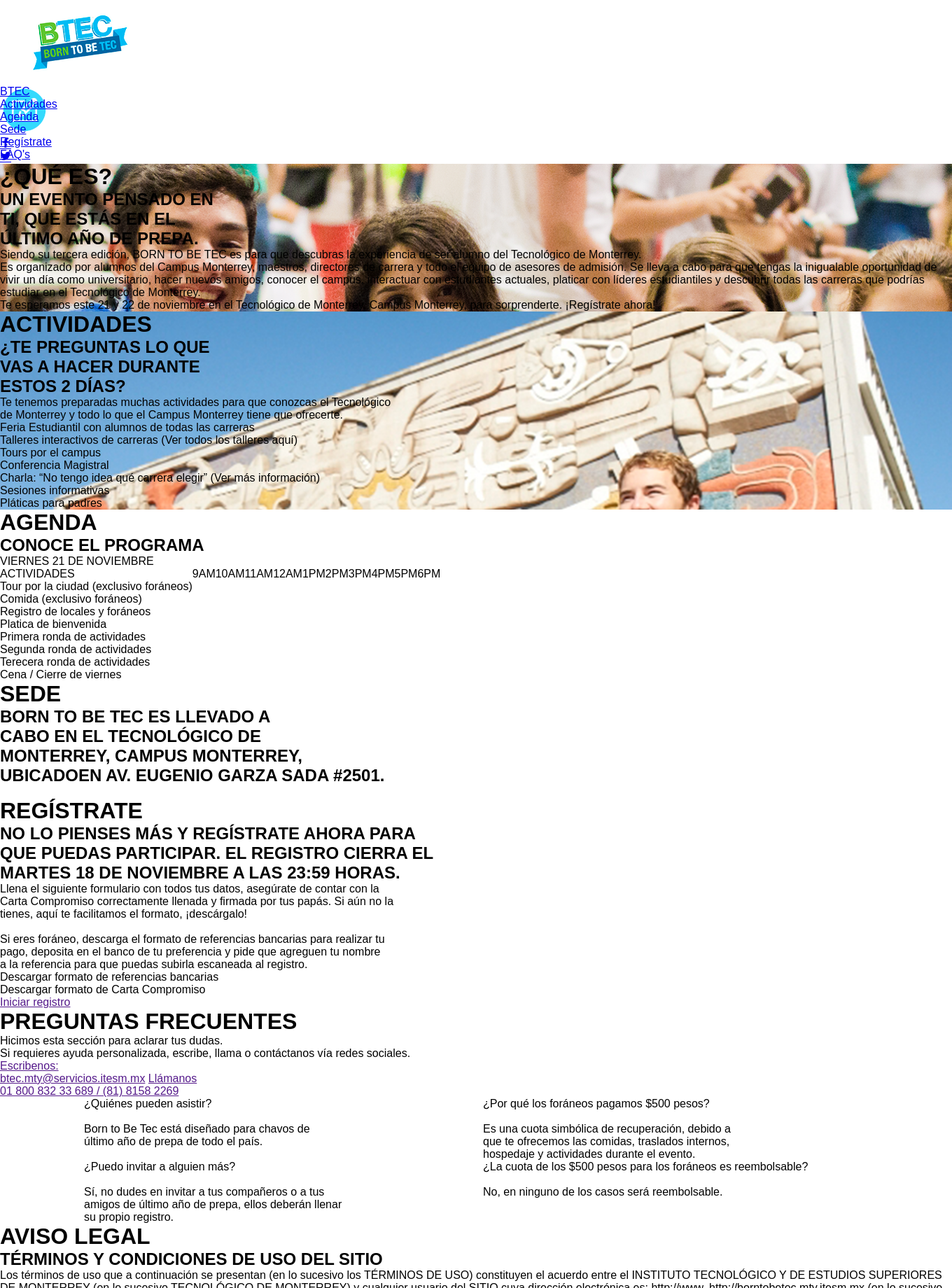
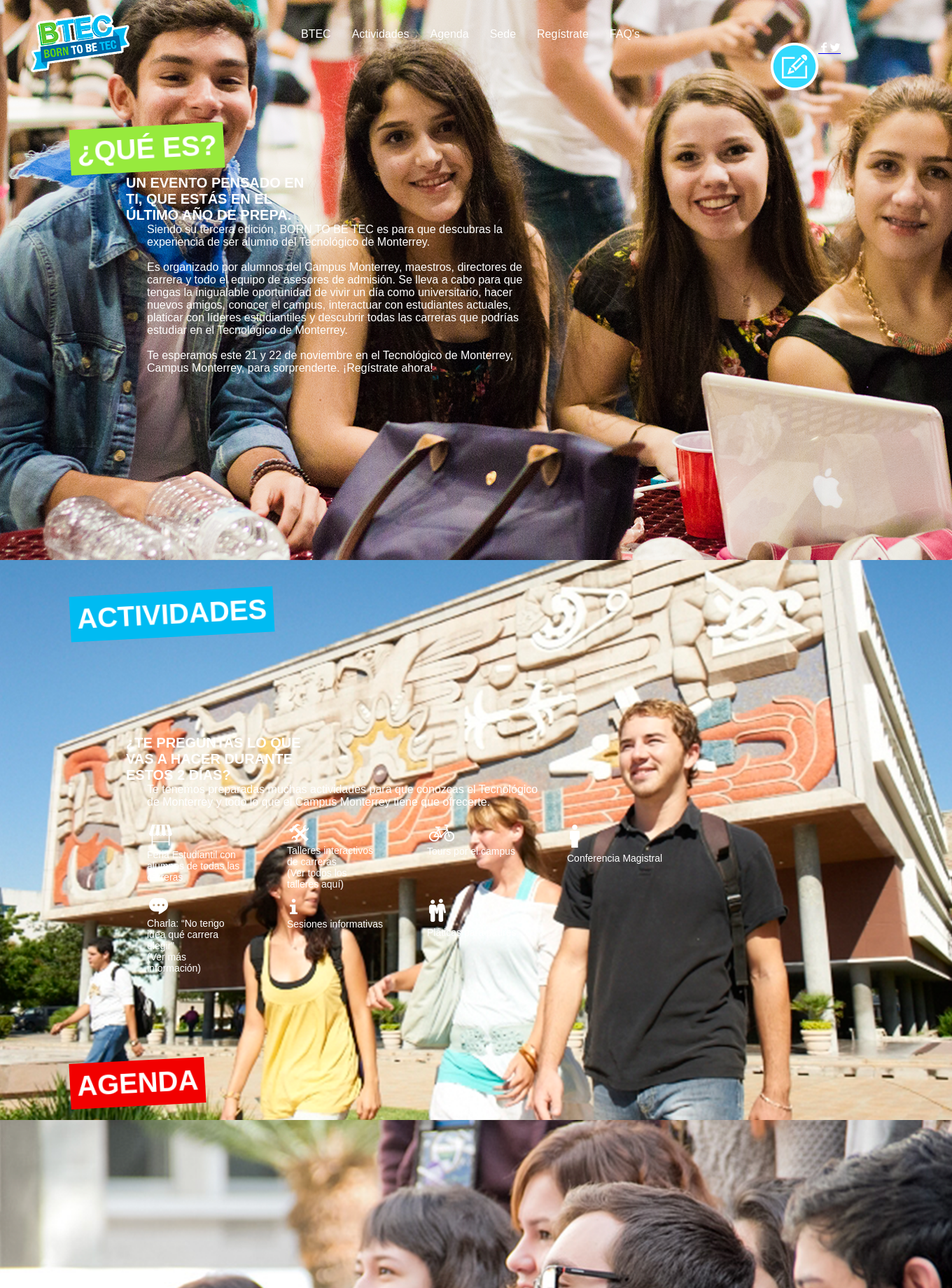
Before and after one commit to ddealers/BeTec, a PHP site: page / in a window 1360 px wide. Shown: the top 1840 px of the page at 70% size. Run offline with PHP 8.4, Linux system fonts and the light colour scheme.

Commit message:
avances pantallas

```diff
--- a/css/style.css
+++ b/css/style.css
@@ -1,21 +1,216 @@
-*{
-padding:0px;
-margin: 0px;
+* {
+  margin: 0;
+  padding: 0;
 }
-/* =========================== */
-nav{
-	position: fixed;
-
+body,
+html {
+  width: 100%;
+  height: 100%;
 }
-section#be_tec{
-	background: url(../img/back-be-tec.png)no-repeat;
-	width: 100%;
-	height: auto;
-	background-size: cover;
+nav {
+  position: fixed;
+  margin: auto;
+  width: 500px;
+  left: 0px;
+  right: 0px;
+  top: 40px;
 }
-section#actividades{
-	background: url(../img/back-actividades.png)no-repeat;
-	width: 100%;
-	height: auto;
-	background-size: cover;
+nav ul {
+  position: absolute;
+  display: inline-flex;
+  list-style: none;
 }
+nav ul li {
+  margin-right: 30px;
+  font-style: none;
+}
+nav ul li a {
+  color: #fff;
+  text-decoration: none;
+}
+header {
+  position: absolute;
+}
+div.social {
+  position: absolute;
+  left: 1100px;
+  top: 60px;
+}
+div.social ul {
+  display: inline-flex;
+  list-style: none;
+  width: 200px;
+}
+[class^="icon-"],
+[class*=" icon-"] {
+  color: #fff;
+}
+figure {
+  position: fixed !important;
+}
+/* =========================== ESTILO GENERAL */
+h1 {
+  position: absolute;
+  font-size: 40px !important;
+  color: #fff;
+  -webkit-transform: rotate(-3deg);
+  display: block;
+}
+h2 {
+  color: #fff;
+  margin-left: 180px !important;
+  padding-top: 250px !important;
+  font-size: 20px;
+}
+p {
+  color: #fff;
+  margin-left: 210px !important;
+  margin-bottom: 10px !important;
+}
+/* =========================== BE TEC */
+section#be_tec {
+  background: url("../img/back-be-tec.png") no-repeat;
+  width: 100%;
+  height: 100%;
+  background-size: cover;
+}
+section#be_tec h1 {
+  top: 180px;
+  background: #97ea3d;
+  padding: 10px;
+  left: 100px;
+}
+/* =========================== ACTIVIDADES */
+section#actividades {
+  background: url("../img/back-actividades.png") no-repeat;
+  width: 100%;
+  height: 100%;
+  background-size: cover;
+}
+section#actividades h1 {
+  top: 845px;
+  background: #00bbf2;
+  padding: 10px;
+  left: 100px;
+}
+section#actividades div.container12 {
+  margin-left: 200px;
+  font-size: 14px;
+}
+section#actividades div.container12 .column3 {
+  width: 180px;
+  padding-top: 10px;
+}
+section#actividades div.container12 .column3 p.col {
+  margin: 0px !important;
+}
+/* =========================== AGENDA */
+section#agenda {
+  background: url("../img/back-agenda.png") no-repeat;
+  width: 100%;
+  height: 100%;
+  background-size: cover;
+}
+section#agenda h1 {
+  top: 1515px;
+  background: #f20000;
+  padding: 10px;
+  left: 100px;
+}
+/* =========================== SEDE */
+section#sede {
+  background: url("../img/back-sede.png") no-repeat;
+  width: 100%;
+  height: 100%;
+  background-size: cover;
+}
+section#sede h1 {
+  top: 2184px;
+  background: #97ea3d;
+  padding: 10px;
+  left: 100px;
+}
+section#sede h2 {
+  color: #fff;
+  margin-left: 100px !important;
+  padding-top: 255px !important;
+}
+section#sede div.image {
+  position: relative;
+  margin-top: 262px;
+}
+section#sede img.uno {
+  position: absolute;
+  width: 20%;
+  right: 150px;
+  bottom: 20px;
+}
+section#sede img.dos {
+  width: 10%;
+  position: absolute;
+  bottom: 300px;
+  right: 494px;
+}
+section#sede img.tres {
+  position: absolute;
+  width: 15%;
+  bottom: 117px;
+  right: 485px;
+}
+section#sede img.cuatro {
+  position: absolute;
+  right: 278px;
+  bottom: 369px;
+}
+section#sede img.cinco {
+  position: absolute;
+  right: 393px;
+  bottom: 109px;
+}
+section#sede img.seis {
+  width: 11%;
+  position: absolute;
+  bottom: 262px;
+  right: 195px;
+}
+section#sede img.siete {
+  width: 15%;
+  position: absolute;
+  bottom: 206px;
+  right: 324px;
+}
+/* =========================== REGISTRATE */
+section#registrate {
+  background: url("../img/back-registrate.png") no-repeat;
+  width: 100%;
+  height: 100%;
+  background-size: cover;
+}
+/* =========================== FAQ'S */
+section#faq {
+  background: url("../img/back-faqs.png") no-repeat;
+  width: 100%;
+  height: 100%;
+  background-size: cover;
+}
+/* =========================== AVISO LEGAL */
+section#aviso_legal {
+  background: url("../img/back-aviso.png") no-repeat;
+  width: 100%;
+  height: 100%;
+  background-size: cover;
+}
+/* =========================== REGISTRO */
+section#registro {
+  background: url("../img/back-registrate.png") no-repeat;
+  width: 100%;
+  height: 100%;
+  background-size: cover;
+}
+/* =========================== LOAD DOCUMENTS */
+section#load_documents {
+  background: url("../img/back-registrate.png") no-repeat;
+  width: 100%;
+  height: 100%;
+  background-size: cover;
+}
--- a/index.html
+++ b/index.html
@@ -35,7 +35,7 @@
 		<article><!--CONTENIDO_BORN_TO_BE_TEC-->
 			<h1>¿QUÉ ES?</h1>
 			<h2>UN EVENTO PENSADO EN <br> TI, QUE ESTÁS EN EL <br> ÚLTIMO AÑO DE PREPA.</h2>
-			<p>Siendo su tercera edición, BORN TO BE TEC es para que descubras la experiencia de ser alumno del Tecnológico de Monterrey.<br>Es organizado por alumnos del Campus Monterrey, maestros, directores de carrera y todo el equipo de asesores de admisión. Se lleva a cabo para que tengas la inigualable oportunidad de vivir un día como universitario, hacer nuevos amigos, conocer el campus, interactuar con estudiantes actuales, platicar con líderes estudiantiles y descubrir todas las carreras que podrías estudiar en el Tecnológico de Monterrey.<br>Te esperamos este 21 y 22 de noviembre en el Tecnológico de Monterrey, Campus Monterrey, para sorprenderte. ¡Regístrate ahora!</p>
+			<p>Siendo su tercera edición, BORN TO BE TEC es para que descubras la<br> experiencia de ser alumno del Tecnológico de Monterrey.<br><br>Es organizado por alumnos del Campus Monterrey, maestros, directores de<br> carrera y todo el equipo de asesores de admisión. Se lleva a cabo para que<br> tengas la inigualable oportunidad de vivir un día como universitario, hacer<br> nuevos amigos, conocer el campus, interactuar con estudiantes actuales,<br> platicar con líderes estudiantiles y descubrir todas las carreras que podrías<br> estudiar en el Tecnológico de Monterrey.<br><br>Te esperamos este 21 y 22 de noviembre en el Tecnológico de Monterrey,<br> Campus Monterrey, para sorprenderte. ¡Regístrate ahora!</p>
 		</article>
 		<div class="filtro verde"></div>
 	</section>
@@ -44,17 +44,40 @@
 			<h1>ACTIVIDADES</h1>
 			<h2>¿TE PREGUNTAS LO QUE <br> VAS A HACER DURANTE <br> ESTOS 2 DÍAS?</h2>
 			<p>Te tenemos preparadas muchas actividades para que conozcas el Tecnológico <br> de Monterrey y todo lo que el Campus Monterrey tiene que ofrecerte.</p>
-			<ul>
-				<li><img src="">Feria Estudiantil con alumnos de todas las carreras</li>
-				<li><img src="">Talleres interactivos de carreras (Ver todos los talleres aquí)</li>
-				<li><img src="">Tours por el campus</li>
-				<li><img src="">Conferencia Magistral</li>
-			</ul>
-			<ul>
-				<li><img src="">Charla:  “No tengo idea qué carrera elegir” (Ver más información)</li>
-				<li><img src="">Sesiones informativas</li>
-				<li><img src="">Pláticas para padres</li>
-			</ul>
+			<div class="container12">
+			 	<div class="column3">
+			 		<img src="./img/feria.png">
+			 		<p class="col">Feria Estudiantil con<br> alumnos de todas las<br> carreras</p>
+			 	</div>
+			  	<div class="column3">
+			  		<img src="./img/herramientas.png">
+			  		<p class="col">Talleres interactivos<br> de carreras<br> (Ver todos los<br> talleres aquí)</p>
+			  	</div>
+			  	<div class="column3">
+			  		<img src="./img/bici.png">
+			  		<p class="col">Tours por el campus</p>
+			  	</div>
+			  	<div class="column3">
+			  		<img src="./img/person.png">
+			  		<p class="col">Conferencia Magistral</p>
+			  	</div>
+			</div>
+			<div class="container12">
+			 	<div class="column3">
+			 		<img src="./img/chat.png">
+			 		<p class="col">Charla:  “No tengo<br> idea qué carrera<br> elegir”<br> (Ver más<br> información)</p>
+			 	</div>
+			  	<div class="column3">
+			  		<img src="./img/i.png">
+			  		<p class="col">Sesiones informativas</p>
+			  	</div>
+			  	<div class="column3">
+			  		<img src="./img/pareja.png">
+			  		<p class="col">Pláticas para padres</p>
+			  	</div>
+			  	<div class="column3">
+			  	</div>
+			</div>
 		</article>
 	</section>
 	<section id="agenda">
@@ -235,7 +258,15 @@
 		<article><!--CONTENIDO_SEDE-->
 			<h1>SEDE</h1>
 			<h2>BORN TO BE TEC ES LLEVADO A <br> CABO EN EL TECNOLÓGICO DE <br> MONTERREY, CAMPUS MONTERREY,<br> <span> UBICADOEN AV. EUGENIO GARZA SADA #2501. </span> </h2>
-			<img src="">
+			<div class="image">
+				<img src="./img/circle1.png" class="uno">
+				<img src="./img/circle2.png" class="dos">
+				<img src="./img/circle3.png" class="tres">
+				<img src="./img/circle4.png" class="cuatro">
+				<img src="./img/circle5.png" class="cinco">
+				<img src="./img/circle6.png" class="seis">
+				<img src="./img/circle7.png" class="siete">
+			</div>
 		</article>
 	</section>
 	<section id="registrate">
```
Also changed, not shown: img/back-faq's.png (deleted).
